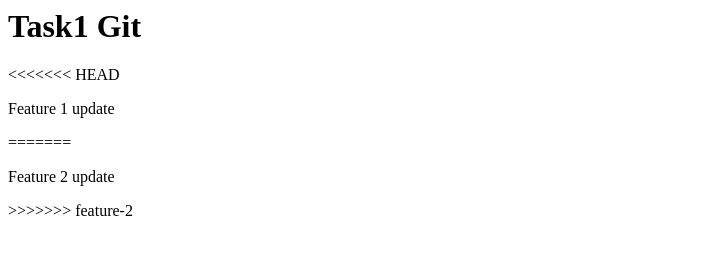
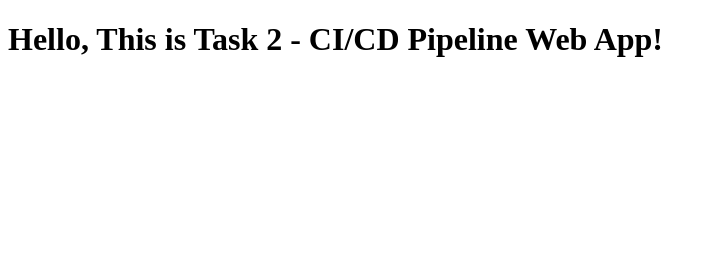
Before and after one commit to vishnurajrvr/codit-internship, a plain HTML site: page index.html in a window 1280 px wide. Shown: the whole page, without its empty margins (0-715 px from the left). Drawn offline with Linux system fonts and the light colour scheme.

Commit message:
Add files via upload

```diff
--- a/index.html
+++ b/index.html
@@ -1,6 +1,10 @@
-<h1>Task1 Git </h1>
-<<<<<<< HEAD
-<p>Feature 1 update</p>
-=======
-<p>Feature 2 update</p>
->>>>>>> feature-2
+<!DOCTYPE html>
+<html lang="en">
+<head>
+    <meta charset="UTF-8">
+    <title>Simple Web App</title>
+</head>
+<body>
+    <h1>Hello, This is Task 2 - CI/CD Pipeline Web App!</h1>
+</body>
+</html>
```
Also changed, not shown: 2 other files.
